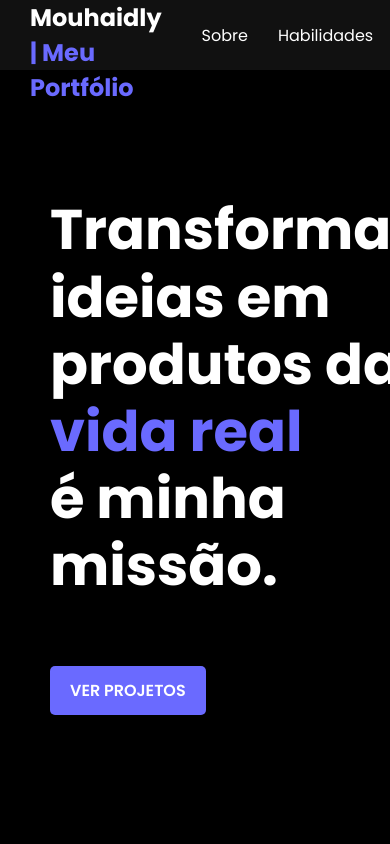
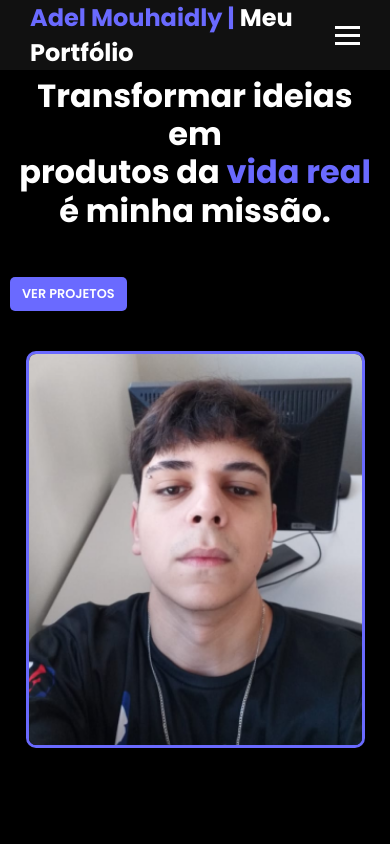
Before and after one commit to AdelMouhaidly/PortfolioDoAdelMouhaidly, a Next.js app: page / in a window 390 px wide. Shown: the top 844 px of the page. Built offline with nearby package versions, Linux system fonts and the light colour scheme.

Commit message:
Correção do código

```diff
--- a/src/components/Footer.module.css
+++ b/src/components/Footer.module.css
@@ -10,3 +10,36 @@
   margin: 0;
   font-size: 1rem;
 }
+
+.footer {
+  text-align: center;
+  background: #111;
+  color: #ccc;
+  padding: 20px;
+  border-top: 1px solid #222;
+}
+
+.footer p {
+  margin: 0;
+  font-size: 1rem;
+}
+
+@media (max-width: 768px) {
+  .footer {
+    padding: 15px;
+  }
+
+  .footer p {
+    font-size: 0.9rem;
+  }
+}
+
+@media (max-width: 480px) {
+  .footer {
+    padding: 10px;
+  }
+
+  .footer p {
+    font-size: 0.8rem;
+  }
+}
--- a/src/components/Header.module.css
+++ b/src/components/Header.module.css
@@ -20,11 +20,11 @@
   color: #6a6aff;
 }
 
-.nomeBranco {
-  color: #ffffff;
+.portfolio {
+  color: #fff;
 }
 
-.navList {
+.navList ul {
   list-style: none;
   display: flex;
   gap: 30px;
@@ -33,9 +33,51 @@
 .navList a {
   color: #fff;
   font-size: 1rem;
+  text-decoration: none;
   transition: color 0.3s;
 }
 
 .navList a:hover {
   color: #6a6aff;
 }
+
+.hamburger {
+  display: none;
+  flex-direction: column;
+  gap: 5px;
+  cursor: pointer;
+}
+
+.bar {
+  width: 25px;
+  height: 3px;
+  background-color: #fff;
+  transition: 0.3s;
+}
+
+.navList.showMenu {
+  display: flex;
+}
+
+@media (max-width: 768px) {
+  .navList {
+    display: none;
+    flex-direction: column;
+    position: absolute;
+    top: 70px;
+    left: 0;
+    background: #111;
+    width: 100%;
+    text-align: center;
+    padding: 20px 0;
+  }
+
+  .navList ul {
+    flex-direction: column;
+    gap: 15px;
+  }
+
+  .hamburger {
+    display: flex;
+  }
+}
--- a/src/components/Header.tsx
+++ b/src/components/Header.tsx
@@ -1,19 +1,31 @@
+import { useState } from 'react';
 import styles from './Header.module.css';
 
 export default function Header() {
+  const [menuOpen, setMenuOpen] = useState(false);
+
+  const toggleMenu = () => {
+    setMenuOpen(!menuOpen);
+  };
+
   return (
     <header className={styles.header}>
-      <div className={styles.logo}>
-        <span className={styles.nomeBranco}>Adel Mouhaidly</span> | Meu Portfólio
-      </div>
-      <nav>
-        <ul className={styles.navList}>
+      <div className={styles.logo}>Adel Mouhaidly | <span className={styles.portfolio}>Meu Portfólio</span></div>
+
+      <nav className={`${styles.navList} ${menuOpen ? styles.showMenu : ''}`}>
+        <ul>
           <li><a href="#sobre">Sobre</a></li>
           <li><a href="#habilidades">Habilidades</a></li>
           <li><a href="#projetos">Projetos</a></li>
           <li><a href="#contato">Contato</a></li>
         </ul>
       </nav>
+
+      <div className={styles.hamburger} onClick={toggleMenu}>
+        <div className={styles.bar}></div>
+        <div className={styles.bar}></div>
+        <div className={styles.bar}></div>
+      </div>
     </header>
   );
 }
--- a/src/styles/portfolio.module.css
+++ b/src/styles/portfolio.module.css
@@ -5,91 +5,6 @@
   justify-content: space-between;
 }
 
-  /* Header */
-  .header {
-    position: fixed;
-    top: 0;
-    left: 0;
-    width: 100%;
-    background: rgba(13, 13, 13, 0.95);
-    border-bottom: 1px solid #222;
-    padding: 10px 20px;
-    z-index: 1000;
-    display: flex;
-    justify-content: space-between;
-  }
-
-  .header ul {
-    list-style: none;
-    display: flex;
-    gap: 20px;
-  }
-
-  .header a:hover {
-    color: #6a6aff;
-    transition: color 0.3s;
-  }
-
-  .logo {
-    font-size: 1.8rem;
-    font-weight: bold;
-  }
-
-  /* Hero */
-  .hero {
-    display: flex;
-    justify-content: space-between;
-    align-items: center;
-    padding: 100px 20px 50px;
-    text-align: left;
-  }
-
-  .textoHero h1 {
-    font-size: 3.5rem;
-  }
-
-  .destaque {
-    color: #6a6aff;
-  }
-
-  .botaoCta {
-    display: inline-block;
-    margin-top: 20px;
-    padding: 10px 20px;
-    background-color: #6a6aff;
-    border-radius: 5px;
-    transition: transform 0.3s, box-shadow 0.3s;
-  }
-
-  .botaoCta:hover {
-    transform: scale(1.05);
-    box-shadow: 0 4px 10px rgba(106, 106, 255, 0.5);
-  }
-
-  /* Seções */
-  .secao {
-    margin: 100px 20px;
-    padding: 20px;
-    background: #111;
-    border-radius: 10px;
-    opacity: 0;
-    transform: translateY(20px);
-    animation: fadeIn 1s forwards ease-in-out;
-  }
-
-  @keyframes fadeIn {
-    to {
-      opacity: 1;
-      transform: translateY(0);
-    }
-  }
-
-  .tituloSecao {
-    font-size: 2.5rem;
-  }
-
-  /* Habilidades */
-  /* Container principal */
 .skillsContainer {
   display: flex;
   flex-wrap: wrap;
@@ -99,7 +14,6 @@
   padding: 20px;
 }
 
-  /* Cada item */
 .skillItem {
   display: flex;
   flex-direction: column;
@@ -120,28 +34,23 @@
   box-shadow: 0 6px 12px rgba(106, 106, 255, 0.4);
 }
 
-  /* Ícone */
 .skillItem img {
   width: 50px;
   height: 50px;
 }
 
-  /* Nome da habilidade */
 .skillItem span {
   color: #ffffff;
   font-size: 1rem;
   font-weight: bold;
 }
 
-  /* Nível da habilidade */
 .skillLevel {
   color: #aaa;
   font-size: 0.9rem;
   font-style: italic;
 }
 
-  /* Projetos */
-  /* Grid de Projetos */
 .gridProjetos {
   display: grid;
   grid-template-columns: repeat(auto-fit, minmax(300px, 1fr));
@@ -149,7 +58,6 @@
   text-align: center;
 }
 
-  /* Cartão do Projeto */
 .cartaoProjeto {
   background: #1a1a1a;
   border: 1px solid #333;
@@ -164,13 +72,12 @@
   box-shadow: 0 6px 12px rgba(106, 106, 255, 0.4);
 }
 
-  /* Botão GitHub */
 .botaoGitHub {
   display: inline-block;
   margin-top: 10px;
   padding: 10px 20px;
-    background-color: #000; /* Fundo preto */
-    color: #ffffff; /* Texto branco */
+  background-color: #000;
+  color: #ffffff;
   text-decoration: none;
   font-weight: bold;
   border-radius: 5px;
@@ -178,11 +85,10 @@
 }
 
 .botaoGitHub:hover {
-    background-color: #333; /* Fundo preto mais claro */
+  background-color: #333;
   transform: scale(1.05);
 }
 
-  /* Comentário sobre novos projetos */
 .comentarioProjetos {
   margin-top: 30px;
   text-align: center;
@@ -191,18 +97,8 @@
 }
 
 .comentarioProjetos strong {
-    color: #6a6aff; /* Destaque em azul */
+  color: #6a6aff;
 }
-
-  /* Footer */
-  .footer {
-    text-align: center;
-    padding: 20px;
-    border-top: 1px solid #222;
-    margin-top: 50px;
-  }
-
-/* Geral */
 
 .container {
   min-height: 100vh;
@@ -211,17 +107,14 @@
   justify-content: space-between;
 }
 
-  /* Hero Section */
 .hero {
   display: flex;
   justify-content: space-between;
   align-items: center;
-    padding: 150px 50px 50px; /* Ajuste maior no padding-top */
+  padding: 150px 50px 50px;
   gap: 20px;
-    box-sizing: border-box; /* Garante que padding não afeta o tamanho */
+  box-sizing: border-box;
 }
-
-
 
 .textoHero h1 {
   font-size: 3.5rem;
@@ -262,7 +155,6 @@
   border: 3px solid #6a6aff;
 }
 
-  /* Seções */
 .secao {
   margin: 100px 20px;
   padding: 20px;
@@ -273,7 +165,6 @@
   animation: fadeIn 1s forwards ease-in-out;
 }
 
-/* Contato Container */
 .contatoContainer {
   display: flex;
   flex-direction: column;
@@ -306,7 +197,6 @@
   text-align: center;
 }
 
-
 @keyframes fadeIn {
   to {
     opacity: 1;
@@ -317,3 +207,94 @@
 .tituloSecao {
   font-size: 2.5rem;
 }
+
+@media (max-width: 1024px) {
+  .hero {
+    flex-direction: column;
+    padding: 80px 20px;
+  }
+
+  .textoHero h1 {
+    font-size: 3rem;
+    text-align: center;
+  }
+
+  .imagemHero {
+    margin-top: 20px;
+  }
+}
+
+@media (max-width: 768px) {
+  .skillsContainer {
+    gap: 15px;
+  }
+
+  .skillItem {
+    width: 100px;
+    height: 150px;
+  }
+
+  .gridProjetos {
+    grid-template-columns: repeat(auto-fit, minmax(250px, 1fr));
+  }
+
+  .cartaoProjeto {
+    padding: 15px;
+  }
+
+  .textoHero h1 {
+    font-size: 2.5rem;
+  }
+
+  .botaoCta {
+    padding: 10px 15px;
+    font-size: 0.9rem;
+  }
+}
+
+@media (max-width: 480px) {
+  .hero {
+    padding: 50px 10px;
+  }
+
+  .textoHero h1 {
+    font-size: 2rem;
+    line-height: 1.2;
+    text-align: center;
+  }
+
+  .botaoCta {
+    font-size: 0.8rem;
+    padding: 8px 12px;
+  }
+
+  .skillsContainer {
+    gap: 10px;
+  }
+
+  .skillItem {
+    width: 90px;
+    height: 130px;
+  }
+
+  .gridProjetos {
+    grid-template-columns: 1fr;
+  }
+
+  .contatoContainer {
+    gap: 10px;
+  }
+
+  .contatoItem {
+    font-size: 1rem;
+  }
+
+  .tituloSecao {
+    font-size: 2rem;
+    text-align: center;
+  }
+
+  .comentarioProjetos {
+    font-size: 1rem;
+  }
+}
```
Lines whose indentation alone changed are shown as unchanged.
